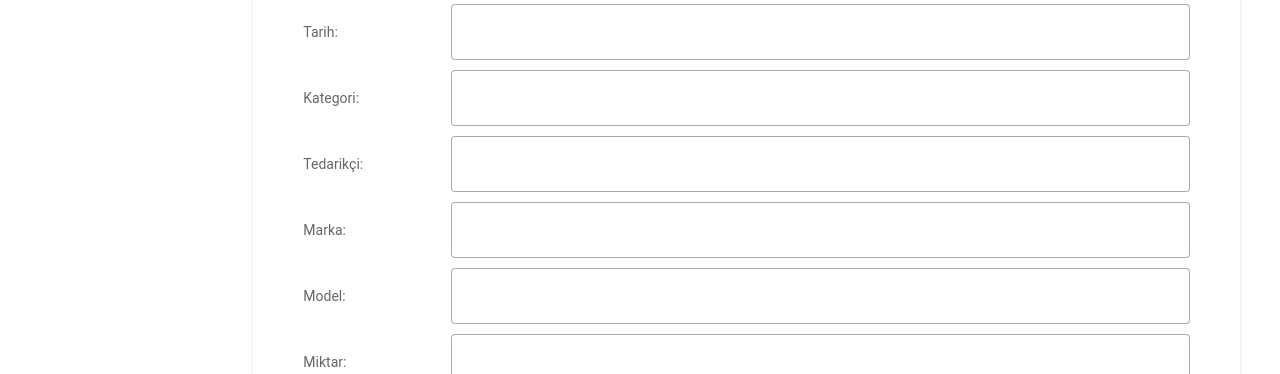
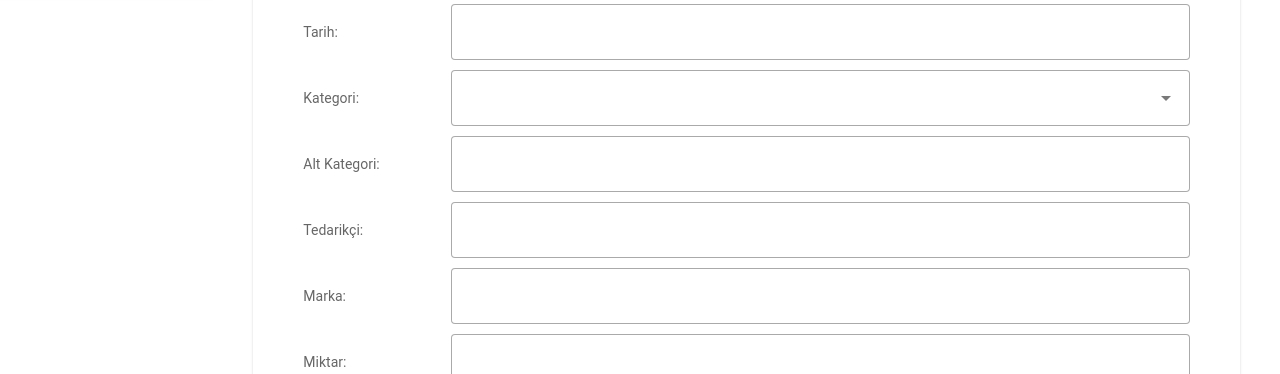
Before and after one commit to nurcancurebal/depom-frontend, a Vue app: page /stokgiris in a window 1280 px wide. Shown: the part 282-656 px from the top of the page. Built offline with nearby package versions, Linux system fonts and the light colour scheme.

Commit message:
kategori

```diff
--- a/src/views/StokGiris.vue
+++ b/src/views/StokGiris.vue
@@ -65,6 +65,18 @@
       </v-col>
 
       <v-col cols="10" style="padding: 0">
+        <v-select clearable :items="items" variant="outlined" />
+      </v-col>
+    </v-row>
+
+    <v-row style="margin: 10px" align="center">
+      <v-col cols="2" style="padding: 0">
+        <v-list-subheader style="padding-inline-end: 0">
+          Alt Kategori:
+        </v-list-subheader>
+      </v-col>
+
+      <v-col cols="10" style="padding: 0">
         <v-text-field variant="outlined" />
       </v-col>
     </v-row>
@@ -85,18 +97,6 @@
       <v-col cols="2" style="padding: 0">
         <v-list-subheader style="padding-inline-end: 0">
           Marka:
-        </v-list-subheader>
-      </v-col>
-
-      <v-col cols="10" style="padding: 0">
-        <v-text-field variant="outlined" />
-      </v-col>
-    </v-row>
-
-    <v-row style="margin: 10px" align="center">
-      <v-col cols="2" style="padding: 0">
-        <v-list-subheader style="padding-inline-end: 0">
-          Model:
         </v-list-subheader>
       </v-col>
 
@@ -150,6 +150,26 @@ export default {
       date: null,
       dateFormat: null,
       datePickers: false,
+      items: [
+        "Meyve & Sebze",
+        "Et & Balık",
+        "Kahvaltılık & Süt Ürünleri",
+        "Temel Gıda",
+        "Hazır Yemek & Donuk",
+        "İçecek",
+        "Dondurma",
+        "Atıştırmalık",
+        "Fırın & Pastane",
+        "Deterjan & Temizlik",
+        "Kağıt Ürünleri",
+        "Kişisel Bakım &  Sağlık",
+        "Bebek",
+        "Ev & Yaşam",
+        "Kırtasiye & Oyuncak",
+        "Çiçek",
+        "Pet Shop",
+        "Elektronik",
+      ],
     };
   },
   watch: {
```
